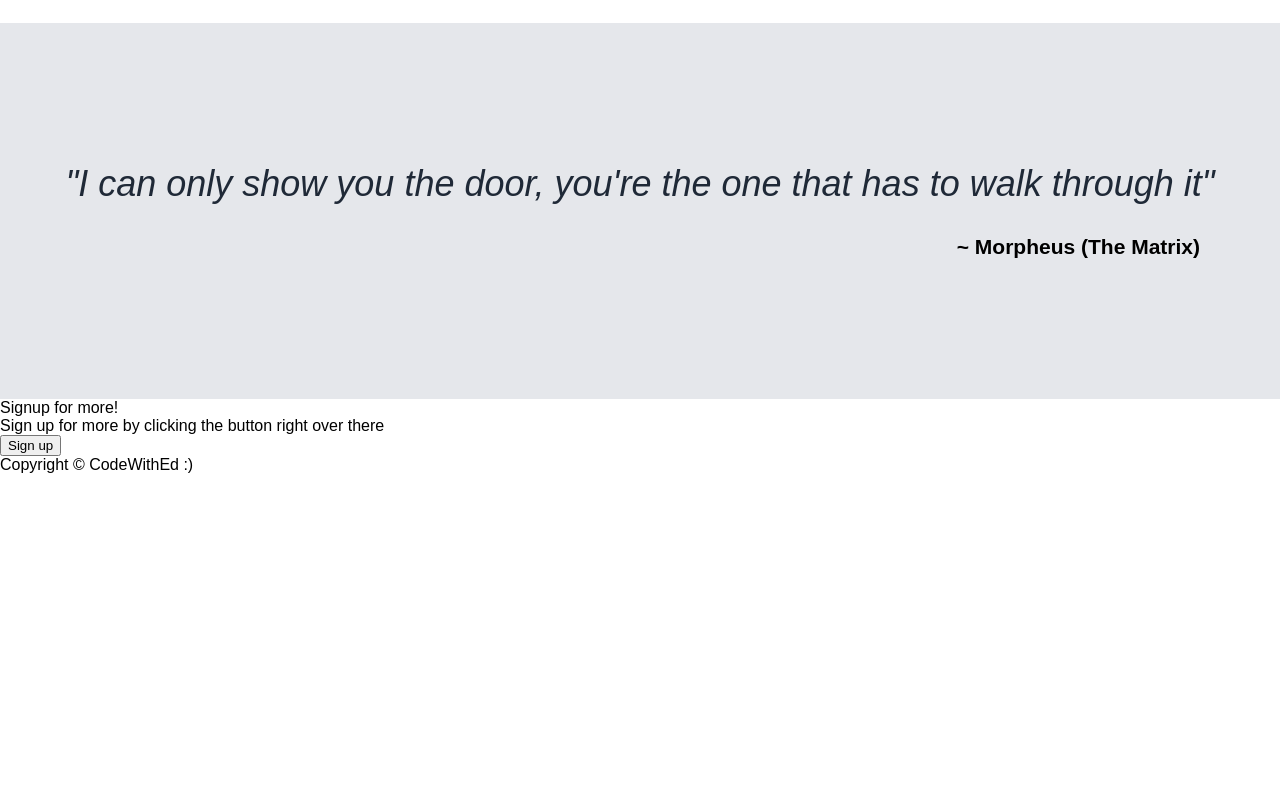
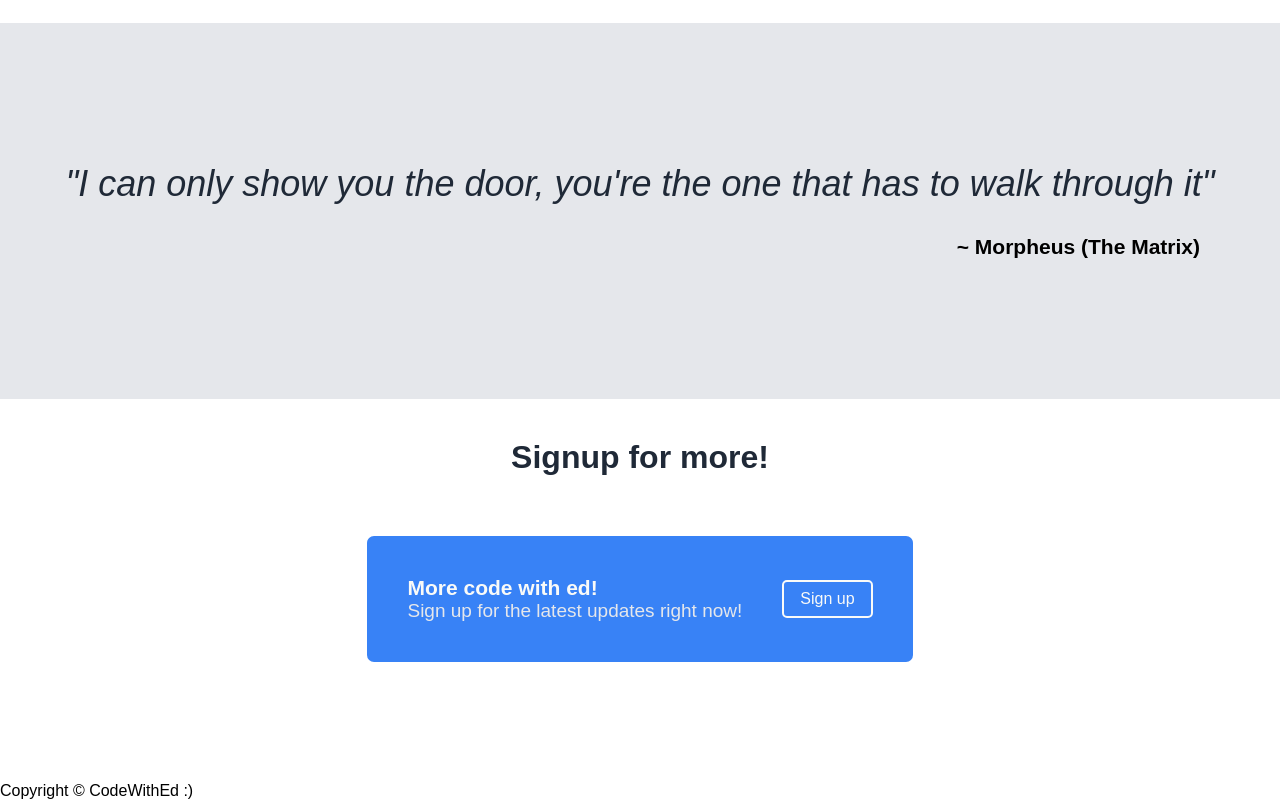
Before and after one commit to codewithed/landing-page, a plain HTML site: page index.html in a window 1280 px wide. Shown: the part 731-1531 px from the top of the page. Before the commit the page ends 1205 px from the top, so only its background shows below. Drawn offline with Linux system fonts and the light colour scheme.

Commit message:
finish styling signup section

```diff
--- a/index.html
+++ b/index.html
@@ -44,10 +44,11 @@
         <p class="quote-sayer">~ Morpheus (The Matrix)</p>
     </section>
     <section class="signup" id="signup">
+        <p class="signup-head">Signup for more!</p>
         <div class="blue-sign">
             <div>
-                <p class="signup-head">Signup for more!</p>
-                <p class="signup-text">Sign up for more by clicking the button right over there</p>
+                <p class="signup-text">More code with ed!</p>
+                <p class="subtext">Sign up for the latest updates right now!</p>
             </div>
             <button class="signup-button">Sign up</button>
         </div>
--- a/styles.css
+++ b/styles.css
@@ -87,7 +87,7 @@ header {
     padding: 40px;
 }
 
-.info-header {
+.info-header, .signup-head {
     text-align: center;
     font-size: 32px;
     font-weight: bolder;
@@ -138,3 +138,51 @@ header {
     text-align: right;
     padding-right: 20px;
 }
+
+.signup {
+    display: flex;
+    flex-direction: column;
+    padding: 20px 60px 120px 60px;
+}
+
+.signup-head {
+    padding-top: 20px;
+    padding-bottom: 60px;
+}
+
+.blue-sign {
+    display: flex;
+    background-color: #3882f6;
+    border-radius: 7px;
+    text-align: center;
+    justify-content: center;
+    align-items: center;
+    padding: 40px;
+    gap: 40px;
+    align-self: center;
+}
+
+.signup-text {
+    color:#f9faf8;
+    font-size: 21px;
+    max-width: 90%;
+    text-align: start;
+    font-weight: 600;
+}
+
+.signup-button {
+    color:#f9faf8;
+    font-size: 16px;
+    border: solid;
+    background-color: #3882f6;
+    border-radius: 5px;
+    border-width: 2px;
+    border-color: #f9faf8;
+    padding: 8px 16px;
+}
+
+.subtext {
+    font-weight: lighter;
+    color: #e5e7eb;
+    font-size: 19px;
+}
```
